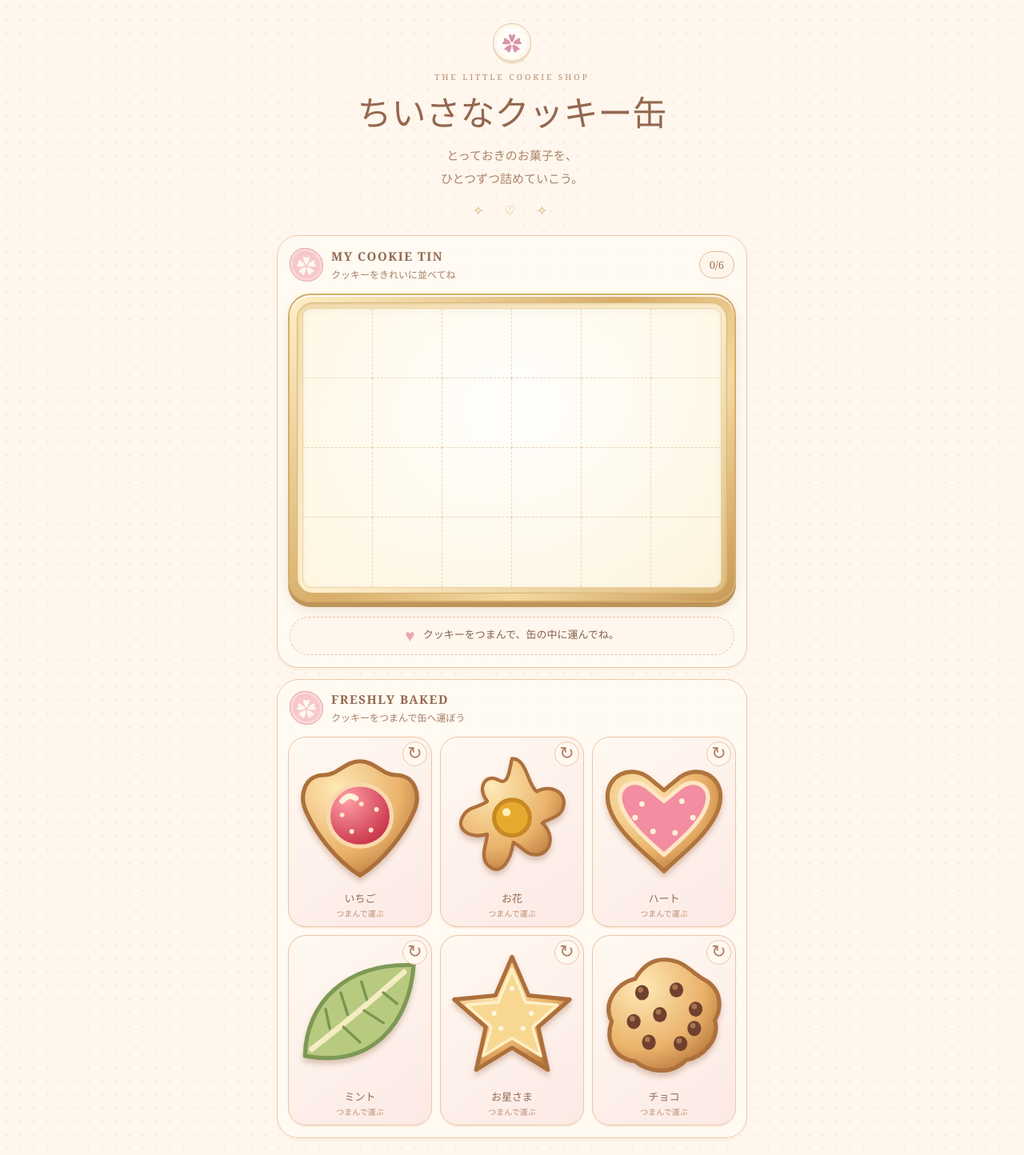
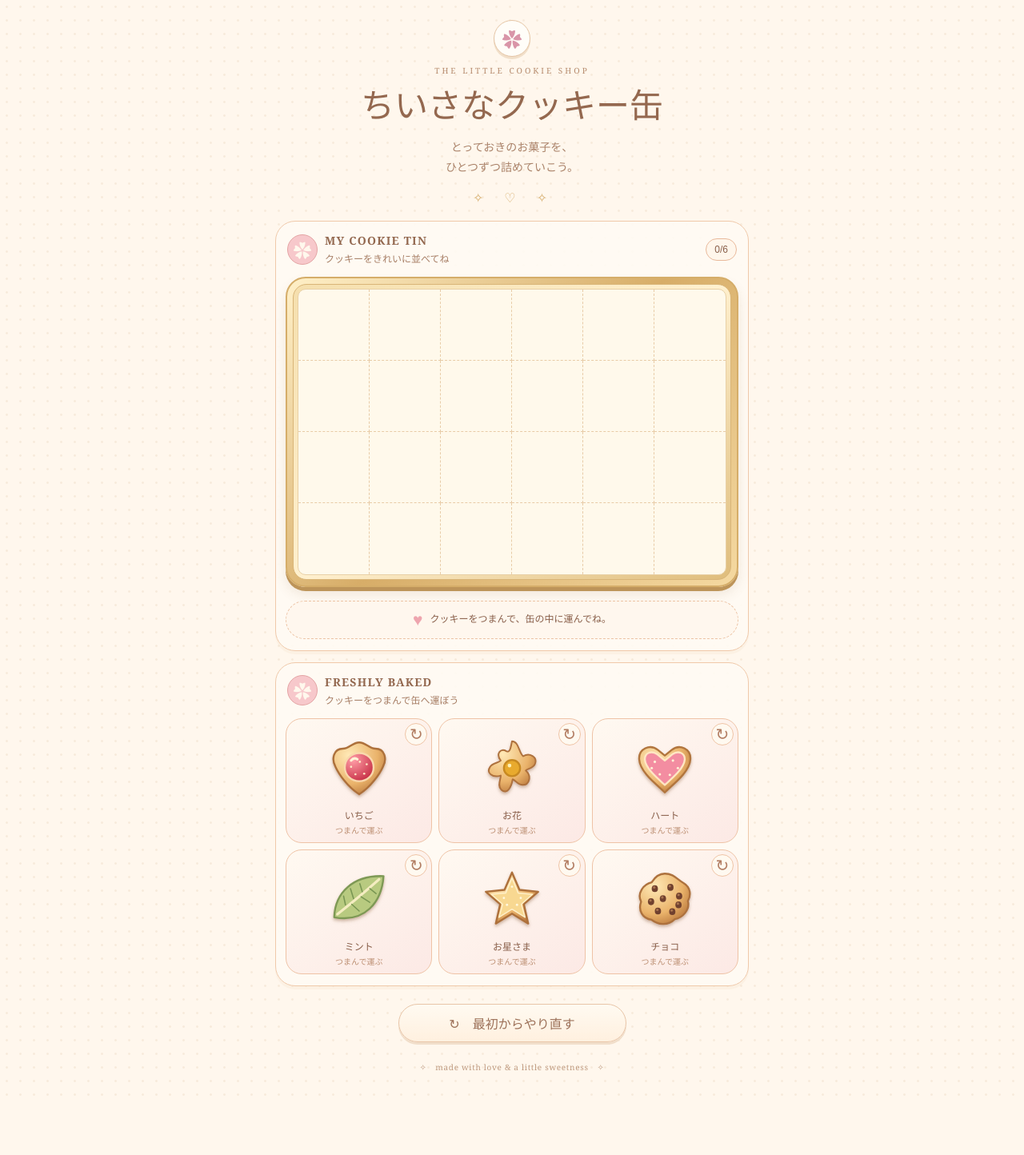
Before and after one commit to z67vmd4bpn-png/cookie, a React (Vite) app: page / in a window 1280 px wide. Shown: the top 1444 px of the page at 80% size. After the commit the page ends 1373 px from the top, so only its background shows below. Built offline with nearby package versions, Linux system fonts and the light colour scheme; a web font is replaced by a local one.

Commit message:
Update style.css

```diff
--- a/src/style.css
+++ b/src/style.css
@@ -7,7 +7,6 @@
   font-synthesis: none;
   text-rendering: optimizeLegibility;
   -webkit-font-smoothing: antialiased;
-
   --cream: #fff7ed;
   --pink: #f8e3e4;
   --pink-deep: #d995a8;
@@ -23,7 +22,6 @@
 
 html {
   min-width: 320px;
-  min-height: 100%;
   background: var(--cream);
 }
 
@@ -32,11 +30,7 @@ body {
   min-width: 320px;
   min-height: 100vh;
   background:
-    radial-gradient(
-      circle,
-      rgba(208, 171, 128, 0.16) 1px,
-      transparent 1.7px
-    ),
+    radial-gradient(circle, rgba(208, 171, 128, .16) 1px, transparent 1.7px),
     var(--cream);
   background-size: 17px 17px;
 }
@@ -45,36 +39,28 @@ button {
   font: inherit;
 }
 
-button:focus-visible {
-  outline: 3px solid #d99aab;
-  outline-offset: 3px;
-}
-
 .storybook {
   width: min(100%, 620px);
   margin: 0 auto;
-  padding: 22px 16px 35px;
+  padding: 20px 14px 32px;
   overflow: hidden;
 }
 
 .page-header {
-  position: relative;
   text-align: center;
-  padding: 7px 4px 20px;
+  padding: 5px 4px 18px;
 }
 
 .brand-mark {
   display: grid;
   place-items: center;
-  width: 48px;
-  height: 48px;
-  margin: 0 auto 12px;
+  width: 46px;
+  height: 46px;
+  margin: 0 auto 10px;
   border: 1px solid #e5c5a5;
   border-radius: 50%;
   background: #fffdf8;
-  box-shadow:
-    0 3px 0 #f1dfc9,
-    inset 0 0 0 4px #fff7ec;
+  box-shadow: 0 3px 0 #f1dfc9;
   color: #d995a8;
   font-size: 25px;
 }
@@ -88,10 +74,9 @@ button:focus-visible {
 }
 
 .page-header h1 {
-  margin: 10px 0 8px;
+  margin: 9px 0;
   font-family: 'Yomogi', cursive;
-  font-size: clamp(29px, 7.5vw, 43px);
-  font-weight: 700;
+  font-size: clamp(28px, 7vw, 42px);
   line-height: 1.4;
   color: #94684f;
 }
@@ -99,8 +84,8 @@ button:focus-visible {
 .intro {
   margin: 0;
   font-family: 'Yomogi', cursive;
-  font-size: 15px;
-  line-height: 1.9;
+  font-size: 14px;
+  line-height: 1.8;
   color: #aa8269;
 }
 
@@ -112,44 +97,38 @@ button:focus-visible {
 
 .tin-panel,
 .cookie-section {
-  padding: 15px 13px;
+  padding: 14px 12px;
   border: 1px solid #f0c9aa;
-  border-radius: 27px;
-  background: rgba(255, 251, 244, 0.86);
-  box-shadow: 0 4px 0 rgba(231, 196, 162, 0.13);
+  border-radius: 25px;
+  background: rgba(255, 251, 244, .9);
+  box-shadow: 0 4px 0 rgba(231, 196, 162, .13);
 }
 
 .section-heading {
   display: flex;
   align-items: center;
-  gap: 10px;
-  margin: 0 2px 15px;
+  gap: 9px;
+  margin: 0 2px 14px;
 }
 
 .heading-flower {
   display: grid;
-  flex: 0 0 42px;
+  flex: 0 0 38px;
   place-items: center;
-  width: 42px;
-  height: 42px;
+  width: 38px;
+  height: 38px;
   border: 1px solid #e4a4a4;
-  border-radius: 45% 55% 48% 52%;
+  border-radius: 50%;
   background: #f7c8cb;
-  box-shadow: inset 0 0 0 3px rgba(255, 255, 255, 0.3);
   color: #fff8ed;
-  font-size: 25px;
-}
-
-.heading-copy {
-  min-width: 0;
+  font-size: 23px;
 }
 
 .section-heading h2 {
   margin: 0;
   font-family: Georgia, serif;
-  font-size: 15px;
-  font-weight: 700;
-  letter-spacing: 1.5px;
+  font-size: 14px;
+  letter-spacing: 1.2px;
   color: #93684f;
 }
 
@@ -162,57 +141,43 @@ button:focus-visible {
 
 .count-badge {
   margin-left: auto;
-  padding: 7px 12px;
+  padding: 6px 10px;
   border: 1px solid #e9b99b;
   border-radius: 22px;
   background: #fff6eb;
-  color: #a66f54;
-  font-family: Georgia, serif;
-  font-size: 13px;
+  font-size: 12px;
   white-space: nowrap;
 }
 
 .tin-outer {
-  position: relative;
-  padding: 9px;
+  padding: 7px;
   border: 2px solid #d5ad69;
-  border-radius: 28px;
-  background:
-    linear-gradient(135deg, #fff0c8 0%, #d7ad68 45%, #f5d9a1 70%, #c89855 100%);
-  box-shadow:
-    0 6px 0 #bd9459,
-    0 10px 15px rgba(129, 88, 51, 0.13),
-    inset 0 2px 0 rgba(255, 255, 255, 0.9);
+  border-radius: 25px;
+  background: linear-gradient(135deg, #fff0c8, #d7ad68, #f5d9a1);
+  box-shadow: 0 5px 0 #bd9459, 0 9px 15px rgba(129, 88, 51, .12);
 }
 
 .tin-rim {
-  padding: 6px;
+  padding: 5px;
   border: 1px solid #d9b578;
-  border-radius: 20px;
+  border-radius: 17px;
   background: linear-gradient(145deg, #f5dfad, #fff0ce, #dfbd7c);
-  box-shadow: inset 0 2px 4px rgba(123, 82, 43, 0.13);
 }
 
 .tin-inner {
-  position: relative;
   width: 100%;
   aspect-ratio: 6 / 4;
   overflow: hidden;
   border: 1px solid #e8d0a6;
-  border-radius: 11px;
-  background:
-    radial-gradient(
-      ellipse at 50% 35%,
-      rgba(255, 255, 255, 0.96),
-      rgba(255, 247, 226, 0.95)
-    );
-  box-shadow: inset 0 2px 7px rgba(160, 117, 72, 0.08);
+  border-radius: 10px;
+  background: #fff9eb;
 }
 
 .tin-grid {
-  position: absolute;
-  inset: 0;
   display: grid;
+  position: relative;
+  width: 100%;
+  height: 100%;
   grid-template-columns: repeat(6, minmax(0, 1fr));
   grid-template-rows: repeat(4, minmax(0, 1fr));
 }
@@ -220,9 +185,8 @@ button:focus-visible {
 .tin-cell {
   min-width: 0;
   min-height: 0;
-  border-right: 1px dashed rgba(217, 174, 122, 0.5);
-  border-bottom: 1px dashed rgba(217, 174, 122, 0.5);
-  background: transparent;
+  border-right: 1px dashed rgba(217, 174, 122, .6);
+  border-bottom: 1px dashed rgba(217, 174, 122, .6);
 }
 
 .tin-cell:nth-child(6n) {
@@ -233,40 +197,29 @@ button:focus-visible {
   border-bottom: 0;
 }
 
+.tin-cell.occupied {
+  background: rgba(239, 200, 144, .12);
+}
+
 .placed-cookie {
-  position: relative;
   z-index: 2;
-  display: block;
+  display: grid;
+  place-items: center;
   min-width: 0;
   min-height: 0;
-  padding: 0;
+  padding: 1px;
   border: 0;
   background: transparent;
   cursor: pointer;
-  touch-action: manipulation;
-}
-
-.placed-cookie-shape {
-  position: relative;
-  width: 100%;
-  height: 100%;
-}
-
-.placed-cookie-piece {
-  position: absolute;
-  display: grid;
-  place-items: center;
   overflow: visible;
 }
 
 .cookie-art {
   display: block;
+  width: 100%;
+  height: 100%;
   overflow: visible;
-  flex-shrink: 0;
-}
-
-.placed-cookie-piece .cookie-art {
-  max-width: none;
+  filter: drop-shadow(0 2px 2px rgba(111, 72, 39, .12));
   pointer-events: none;
 }
 
@@ -274,12 +227,12 @@ button:focus-visible {
   display: flex;
   align-items: center;
   justify-content: center;
-  gap: 10px;
+  gap: 9px;
   min-height: 48px;
-  margin: 18px 2px 0;
-  padding: 9px 12px;
+  margin-top: 17px;
+  padding: 9px 10px;
   border: 1px dashed #edc3a4;
-  border-radius: 28px;
+  border-radius: 24px;
   background: #fff7ee;
   text-align: center;
 }
@@ -292,19 +245,18 @@ button:focus-visible {
 .message-card p {
   margin: 0;
   font-family: 'Yomogi', cursive;
-  font-size: 13px;
-  line-height: 1.7;
+  font-size: 12px;
+  line-height: 1.6;
 }
 
 .cookie-section {
   margin-top: 14px;
-  padding-top: 14px;
 }
 
 .cookie-tray {
   display: grid;
   grid-template-columns: repeat(3, minmax(0, 1fr));
-  gap: 10px;
+  gap: 8px;
 }
 
 .cookie-card {
@@ -312,19 +264,12 @@ button:focus-visible {
   display: flex;
   flex-direction: column;
   align-items: center;
-  justify-content: flex-start;
   min-width: 0;
-  min-height: 169px;
-  padding: 10px 3px 9px;
+  min-height: 145px;
+  padding: 9px 3px 8px;
   border: 1px solid #efc3a6;
-  border-radius: 22px;
+  border-radius: 20px;
   background: linear-gradient(145deg, #fff9f1, #fce9e5);
-  box-shadow: 0 2px 0 rgba(235, 198, 166, 0.25);
-}
-
-.card-mint {
-  border-color: #d9d9af;
-  background: linear-gradient(145deg, #f7f7e7, #eff0d9);
 }
 
 .rotate-button {
@@ -334,66 +279,38 @@ button:focus-visible {
   right: 5px;
   display: grid;
   place-items: center;
-  width: 31px;
-  height: 31px;
+  width: 28px;
+  height: 28px;
   padding: 0;
   border: 1px solid #efc4a6;
   border-radius: 50%;
   background: #fff9f0;
   color: #b27d62;
-  font-size: 22px;
-  line-height: 1;
-  cursor: pointer;
-  touch-action: manipulation;
-}
-
-.rotate-button:active {
-  transform: rotate(35deg);
+  font-size: 20px;
 }
 
 .draggable-cookie {
   display: grid;
   place-items: center;
   width: 100%;
-  min-height: 103px;
-  margin-top: 6px;
-  overflow: visible;
-  border-radius: 16px;
+  height: 91px;
+  margin-top: 8px;
   cursor: grab;
   touch-action: none;
   user-select: none;
   -webkit-user-select: none;
 }
 
-.draggable-cookie:active {
-  cursor: grabbing;
-}
-
-.cookie-shape {
-  position: relative;
-  flex-shrink: 0;
-  overflow: visible;
-}
-
-.cookie-piece {
-  position: absolute;
-  display: grid;
-  place-items: center;
-  overflow: visible;
-}
-
-.cookie-piece .cookie-art {
-  max-width: none;
-  pointer-events: none;
+.draggable-cookie .cookie-art {
+  width: 78px;
+  height: 78px;
 }
 
 .cookie-label {
   margin: 3px 0 0;
   font-family: 'Yomogi', cursive;
-  font-size: 13px;
+  font-size: 12px;
   font-weight: 700;
-  text-align: center;
-  color: #98694f;
 }
 
 .cookie-hint {
@@ -408,31 +325,25 @@ button:focus-visible {
   z-index: 9999;
   display: grid;
   place-items: center;
-  width: 74px;
-  height: 74px;
-  margin: -37px 0 0 -37px;
-  border-radius: 50%;
+  width: 76px;
+  height: 76px;
+  margin: -38px 0 0 -38px;
   pointer-events: none;
-  filter: drop-shadow(0 7px 8px rgba(116, 75, 42, 0.25));
-  transform: scale(1.08);
+  filter: drop-shadow(0 7px 8px rgba(116, 75, 42, .25));
 }
 
 .drag-preview .cookie-art {
-  width: 74px;
-  height: 74px;
+  width: 76px;
+  height: 76px;
 }
 
 .bottom-actions {
   display: flex;
   justify-content: center;
-  margin-top: 23px;
+  margin-top: 22px;
 }
 
 .reset-button {
-  display: flex;
-  align-items: center;
-  justify-content: center;
-  gap: 10px;
   width: min(100%, 285px);
   min-height: 48px;
   padding: 8px 18px;
@@ -440,31 +351,17 @@ button:focus-visible {
   border-radius: 30px;
   background: linear-gradient(180deg, #fffaf1, #fff0df);
   color: #9d725a;
-  box-shadow:
-    0 3px 0 #f1deca,
-    inset 0 1px 0 #fff;
+  box-shadow: 0 3px 0 #f1deca;
   cursor: pointer;
 }
 
-.reset-icon {
-  font-size: 23px;
-}
-
 .page-footer {
-  display: flex;
-  align-items: center;
-  justify-content: center;
-  gap: 12px;
-  margin-top: 25px;
+  margin-top: 23px;
   color: #bd987d;
   text-align: center;
   font-family: Georgia, serif;
   font-size: 10px;
-  letter-spacing: 1.2px;
-}
-
-.page-footer span {
-  color: #d4ad70;
+  letter-spacing: .7px;
 }
 
 .success-overlay {
@@ -474,28 +371,27 @@ button:focus-visible {
   display: grid;
   place-items: center;
   padding: 20px;
-  background: rgba(99, 69, 48, 0.4);
+  background: rgba(99, 69, 48, .4);
   backdrop-filter: blur(5px);
 }
 
 .success-card {
-  width: min(100%, 340px);
-  padding: 28px 22px;
+  width: min(100%, 330px);
+  padding: 26px 20px;
   border: 2px solid #e6c49c;
   border-radius: 28px;
   background: #fff8ec;
-  box-shadow: 0 12px 40px rgba(69, 46, 31, 0.2);
   text-align: center;
 }
 
 .success-decoration {
   color: #d99ba9;
-  font-size: 24px;
+  font-size: 23px;
   letter-spacing: 8px;
 }
 
 .success-eyebrow {
-  margin: 13px 0 0;
+  margin-top: 12px;
   font-family: Georgia, serif;
   font-size: 11px;
   letter-spacing: 3px;
@@ -505,20 +401,18 @@ button:focus-visible {
 .success-card h2 {
   margin: 8px 0;
   font-family: 'Yomogi', cursive;
-  font-size: 32px;
-  color: #8d654f;
+  font-size: 30px;
 }
 
-.success-cookie-art {
-  display: grid;
-  place-items: center;
-  margin: 8px auto;
-  min-height: 110px;
+.success-cookie {
+  width: 100px;
+  height: 100px;
+  margin: 10px auto;
 }
 
-.success-message {
+.success-card p {
   font-family: 'Yomogi', cursive;
-  line-height: 1.9;
+  line-height: 1.8;
 }
 
 .success-card button {
@@ -529,89 +423,41 @@ button:focus-visible {
   border-radius: 24px;
   background: #f3d2d7;
   color: #785548;
-  cursor: pointer;
 }
 
-@media (max-width: 420px) {
+@media (max-width: 380px) {
   .storybook {
-    padding: 16px 10px 28px;
+    padding-right: 9px;
+    padding-left: 9px;
   }
 
   .tin-panel,
   .cookie-section {
-    padding: 12px 9px;
-    border-radius: 23px;
+    padding: 10px 8px;
   }
 
   .cookie-tray {
-    gap: 7px;
+    gap: 5px;
   }
 
   .cookie-card {
-    min-height: 153px;
-    padding-right: 2px;
-    padding-left: 2px;
+    min-height: 136px;
   }
 
   .draggable-cookie {
-    min-height: 92px;
+    height: 82px;
+  }
+
+  .draggable-cookie .cookie-art {
+    width: 68px;
+    height: 68px;
   }
 
   .cookie-label {
-    font-size: 12px;
+    font-size: 11px;
   }
 
   .cookie-hint {
     font-size: 9px;
   }
-
-  .tin-outer {
-    padding: 6px;
-    border-radius: 22px;
-  }
-
-  .tin-rim {
-    padding: 4px;
-    border-radius: 16px;
-  }
-
-  .heading-flower {
-    flex-basis: 36px;
-    width: 36px;
-    height: 36px;
-    font-size: 22px;
-  }
-
-  .section-heading {
-    gap: 8px;
-  }
-
-  .section-heading h2 {
-    font-size: 13px;
-  }
-
-  .section-heading p {
-    font-size: 11px;
-  }
-
-  .count-badge {
-    padding: 6px 9px;
-    font-size: 11px;
-  }
 }
-
-@media (prefers-reduced-motion: no-preference) {
-  .cookie-card,
-  .reset-button,
-  .rotate-button {
-    transition:
-      transform 150ms ease,
-      box-shadow 150ms ease;
-  }
-
-  .cookie-card:active,
-  .reset-button:active {
-    transform: translateY(2px);
-    box-shadow: none;
-  }
-}
```
